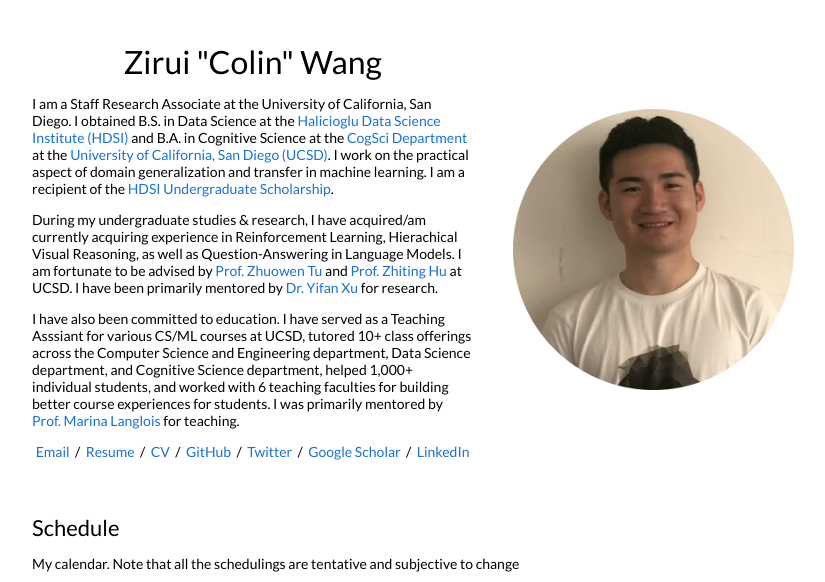
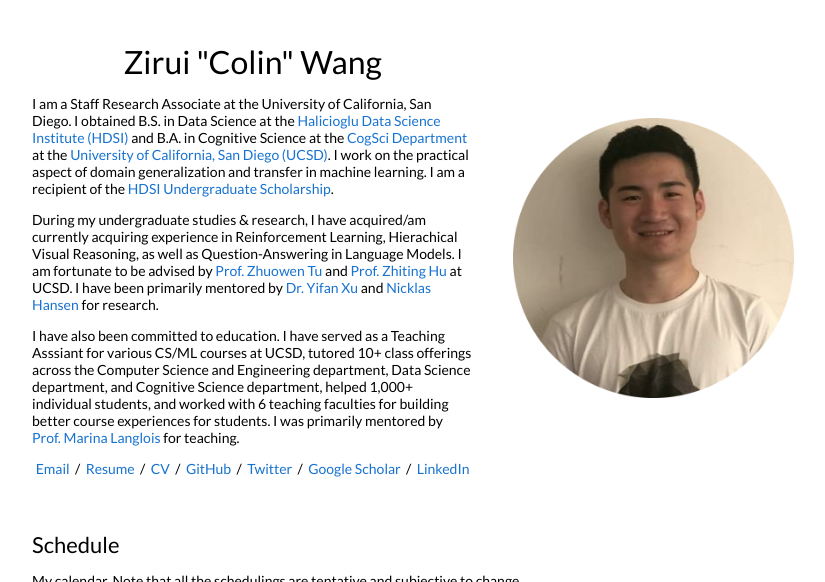
Before and after one commit to zwcolin/zwcolin.github.io, a Jekyll site: the page built from _posts/2022-10-11-iclr.markdown, in a window 1280 px wide and 900 px high, cut to the strip 0-582 px from the top of the window. Shown: the whole strip, without its empty margins (227-1052 px from the left). Built offline with Jekyll 4.4.1, drawn with Linux system fonts in a browser that asks for light colours.

Commit message:
Update default.html

```diff
--- a/_layouts/default.html
+++ b/_layouts/default.html
@@ -29,7 +29,7 @@
               </h1>
               <p>I am a Staff Research Associate at the University of California, San Diego. I obtained B.S. in Data Science at the <a href="https://datascience.ucsd.edu/">Halicioglu Data Science Institute (HDSI)</a> and B.A. in Cognitive Science at the <a href="https://cogsci.ucsd.edu/">CogSci Department</a> at the <a href="https://www.ucsd.edu/">University of California, San Diego (UCSD)</a>. I work on the practical aspect of domain generalization and transfer in machine learning. I am a recipient of the <a href="https://datascience.ucsd.edu/academics/undergraduate/financial-opportunities/">HDSI Undergraduate Scholarship</a>.
               </p>
-              <p>During my undergraduate studies & research, I have acquired/am currently acquiring experience in Reinforcement Learning, Hierachical Visual Reasoning, as well as Question-Answering in Language Models. I am fortunate to be advised by <a href="https://pages.ucsd.edu/~ztu/">Prof. Zhuowen Tu</a> and <a href="http://zhiting.ucsd.edu/">Prof. Zhiting Hu</a> at UCSD. I have been primarily mentored by <a href="https://yfxu.com/">Dr. Yifan Xu</a> for research.
+              <p>During my undergraduate studies & research, I have acquired/am currently acquiring experience in Reinforcement Learning, Hierachical Visual Reasoning, as well as Question-Answering in Language Models. I am fortunate to be advised by <a href="https://pages.ucsd.edu/~ztu/">Prof. Zhuowen Tu</a> and <a href="http://zhiting.ucsd.edu/">Prof. Zhiting Hu</a> at UCSD. I have been primarily mentored by <a href="https://yfxu.com/">Dr. Yifan Xu</a> and <a href="https://nicklashansen.github.io/">Nicklas Hansen</a> for research.
               </p>
               <p>I have also been committed to education. I have served as a Teaching Asssiant for various CS/ML courses at UCSD, tutored 10+ class offerings across the Computer Science and Engineering department, Data Science department, and Cognitive Science department, helped 1,000+ individual students, and worked with 6 teaching faculties for building better course experiences for students. I was primarily mentored by <a href="https://datascience.ucsd.edu/about/contact/directory/leadership/name/marina-langlois/">Prof. Marina Langlois</a> for teaching.
               </p>
```
